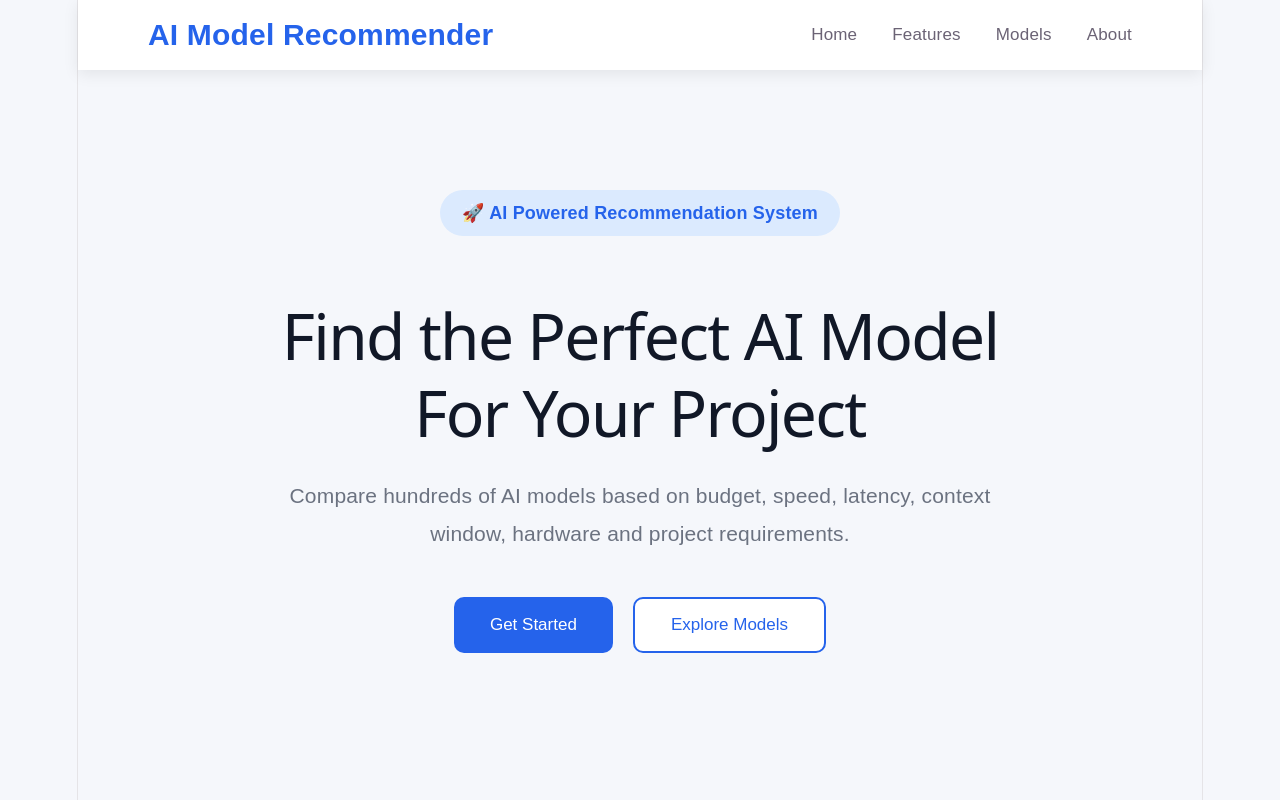
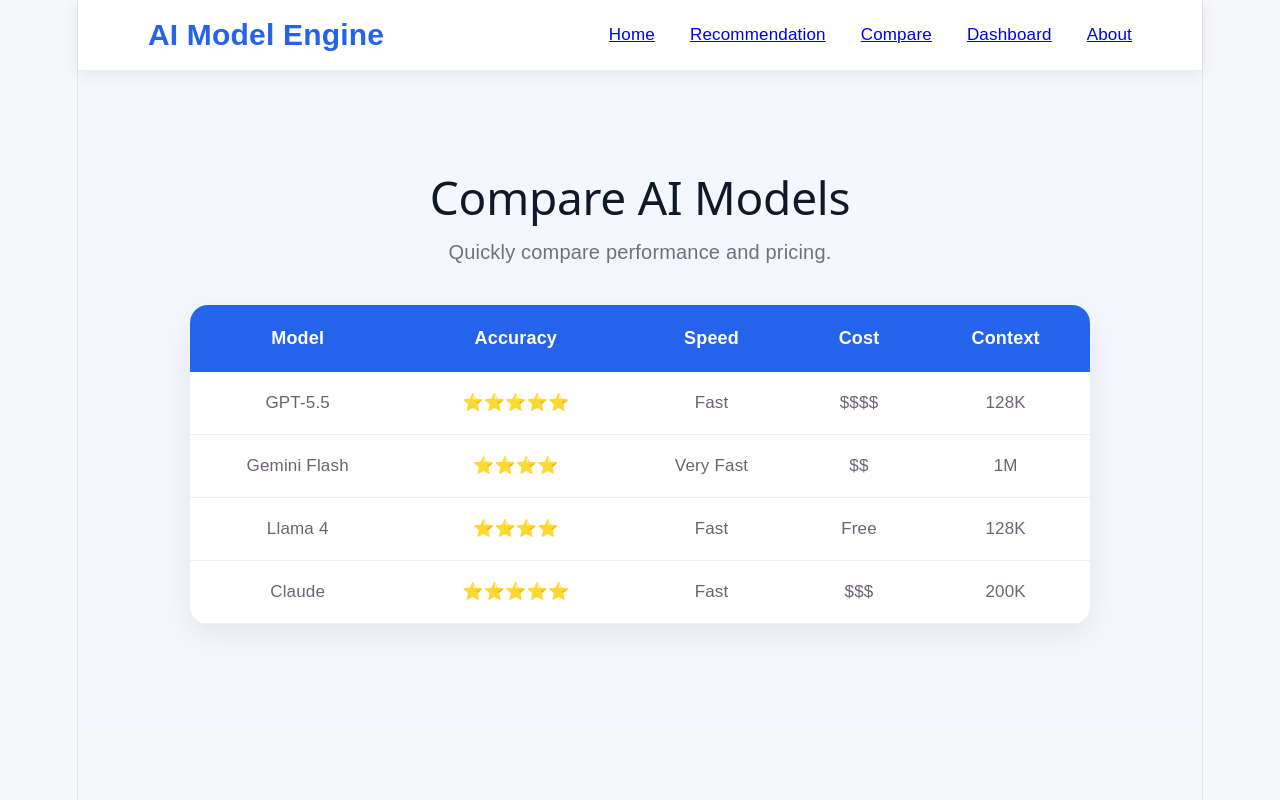
Before and after one commit to ishika1715/multi-model-recommendation-engine, a React (Vite) app: page /compare in a window 1280 px wide. Shown: the top 800 px of the page. Built offline with nearby package versions, Linux system fonts and the light colour scheme.

Commit message:
Added React Router pages and navigation

```diff
--- a/src/App.jsx
+++ b/src/App.jsx
@@ -1,32 +1,49 @@
-import "./App.css";
+import { BrowserRouter, Routes, Route } from "react-router-dom";
 
 import Navbar from "./components/Navbar";
-import Hero from "./components/Hero";
-import Features from "./components/Features";
-import Working from "./components/Working";
-import Models from "./components/Models";
-import RecommendationForm from "./components/RecommendationForm";
-import RecommendationResult from "./components/RecommendationResult";
-import ModelComparison from "./components/ModelComparison";
-import Dashboard from "./components/Dashboard";
-import Footer from "./components/Footer";
+
+import Home from "./components/Pages/Home";
+import Recommendation from "./components/Pages/Recommendation";
+import Compare from "./components/Pages/Compare";
+import DashboardPage from "./components/Pages/DashboardPage";
+import About from "./components/Pages/About";
+
+import "./App.css";
 
 
 function App() {
   return (
-    <>
+    <BrowserRouter>
+
       <Navbar />
-      <Hero />
-      <Features />
-      <Working/>
-      <Models />
-      <RecommendationForm/>
-      <RecommendationResult/>
-      <ModelComparison/>
-       <Dashboard/>
-      <Footer/>
 
-    </>
+      <Routes>
+
+        <Route path="/" element={<Home />} />
+
+        <Route
+          path="/recommendation"
+          element={<Recommendation />}
+        />
+
+        <Route
+          path="/compare"
+          element={<Compare />}
+        />
+
+        <Route
+          path="/dashboard"
+          element={<DashboardPage />}
+        />
+
+        <Route
+          path="/about"
+          element={<About />}
+        />
+
+      </Routes>
+
+    </BrowserRouter>
   );
 }
 
--- a/src/components/Navbar.jsx
+++ b/src/components/Navbar.jsx
@@ -1,3 +1,4 @@
+import { Link } from "react-router-dom";
 import "./Navbar.css";
 
 function Navbar() {
@@ -5,14 +6,40 @@
     <nav className="navbar">
 
       <div className="logo">
-        AI Model Recommender
+        AI Model Engine
       </div>
 
+
       <ul className="nav-links">
-        <li>Home</li>
-        <li>Features</li>
-        <li>Models</li>
-        <li>About</li>
+
+        <li>
+          <Link to="/">Home</Link>
+        </li>
+
+        <li>
+          <Link to="/recommendation">
+            Recommendation
+          </Link>
+        </li>
+
+        <li>
+          <Link to="/compare">
+            Compare
+          </Link>
+        </li>
+
+        <li>
+          <Link to="/dashboard">
+            Dashboard
+          </Link>
+        </li>
+
+        <li>
+          <Link to="/about">
+            About
+          </Link>
+        </li>
+
       </ul>
 
     </nav>
--- /dev/null
+++ b/src/components/Pages/About.jsx
@@ -0,0 +1,15 @@
+function About() {
+  return (
+    <section style={{padding:"100px 20px", textAlign:"center"}}>
+      <h1>About Multi-Model Recommendation Engine</h1>
+
+      <p>
+        An intelligent platform that helps developers choose
+        the most suitable AI model based on project requirements.
+      </p>
+
+    </section>
+  );
+}
+
+export default About;
--- /dev/null
+++ b/src/components/Pages/Compare.jsx
@@ -0,0 +1,11 @@
+import ModelComparison from "../ModelComparison";
+
+function Compare() {
+  return (
+    <>
+      <ModelComparison />
+    </>
+  );
+}
+
+export default Compare;
--- /dev/null
+++ b/src/components/Pages/DashboardPage.jsx
@@ -0,0 +1,11 @@
+import Dashboard from "../Dashboard";
+
+function DashboardPage() {
+  return (
+    <>
+      <Dashboard />
+    </>
+  );
+}
+
+export default DashboardPage;
--- /dev/null
+++ b/src/components/Pages/Home.jsx
@@ -0,0 +1,19 @@
+import Hero from "../Hero";
+import Features from "../Features";
+import Working from "../Working";
+import Models from "../Models";
+import Footer from "../Footer";
+
+function Home() {
+  return (
+    <>
+      <Hero />
+      <Features />
+      <Working />
+      <Models />
+      <Footer />
+    </>
+  );
+}
+
+export default Home;
--- /dev/null
+++ b/src/components/Pages/Recommendation.jsx
@@ -0,0 +1,13 @@
+import RecommendationForm from "../RecommendationForm";
+import RecommendationResult from "../RecommendationResult";
+
+function Recommendation() {
+  return (
+    <>
+      <RecommendationForm />
+      <RecommendationResult />
+    </>
+  );
+}
+
+export default Recommendation;
```
